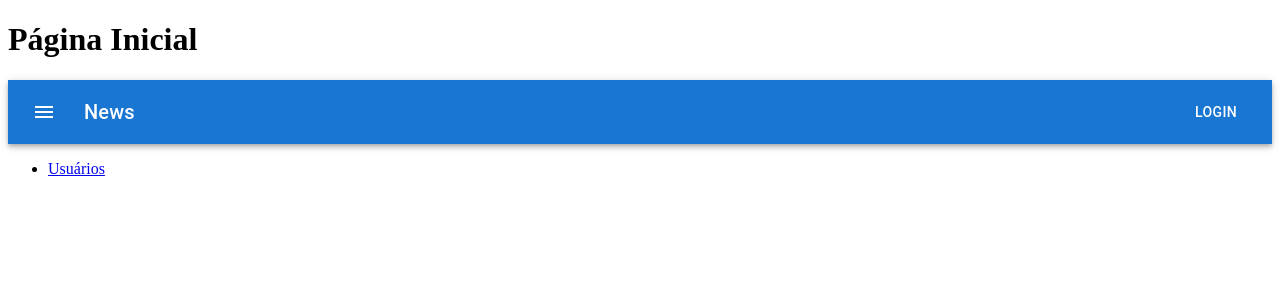
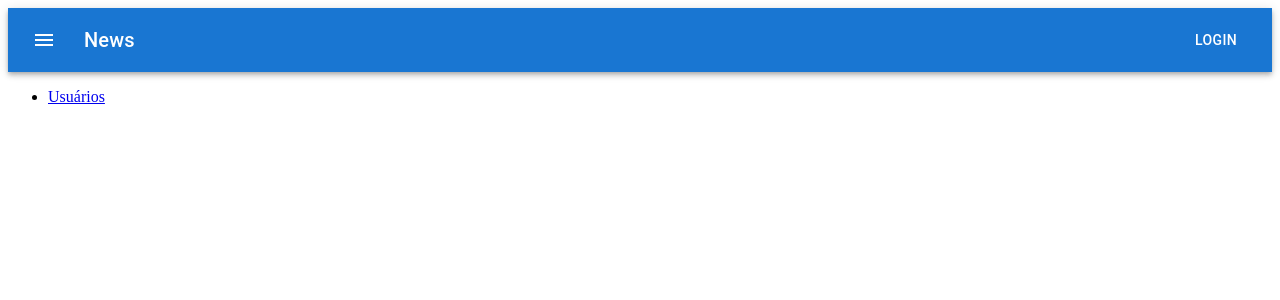
Before and after one commit to MarceloTadini/React-Clients, a React (Create React App) app: page / in a window 1280 px wide. Shown: the top 300 px of the page. Built offline with nearby package versions, Linux system fonts and the light colour scheme.

Commit message:
Adding styles

```diff
--- a/src/App.jsx
+++ b/src/App.jsx
@@ -4,9 +4,6 @@ import Header from "./partials/Header";
 function App() {
     return (
         <>
-            <h1>
-                Página Inicial
-            </h1>
             <Header/>
             <ul>
                 <li><a href="/users">Usuários</a></li>
--- a/src/partials/Header.jsx
+++ b/src/partials/Header.jsx
@@ -6,12 +6,14 @@ import {
     Toolbar,
     Typography,
     Button,
-    IconButton
+    IconButton,
 } from '@mui/material';
 
 import MenuIcon from '@mui/icons-material/Menu';
 
+
 function Header() {
+
     return (
         <Box sx={{ flexGrow: 1 }}>
             <AppBar position="static">
```
Also changed, not shown: src/partials/Header.styles.js (added, +11 -0 lines).
